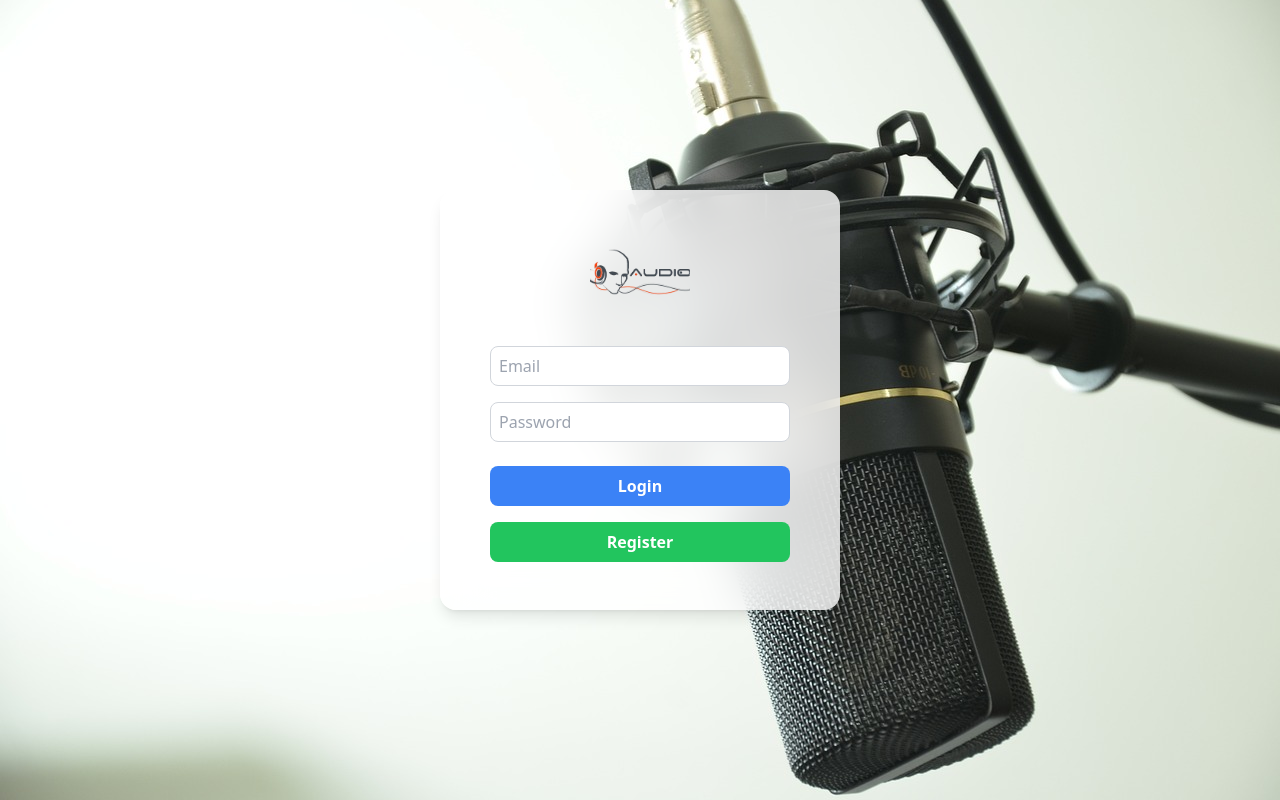
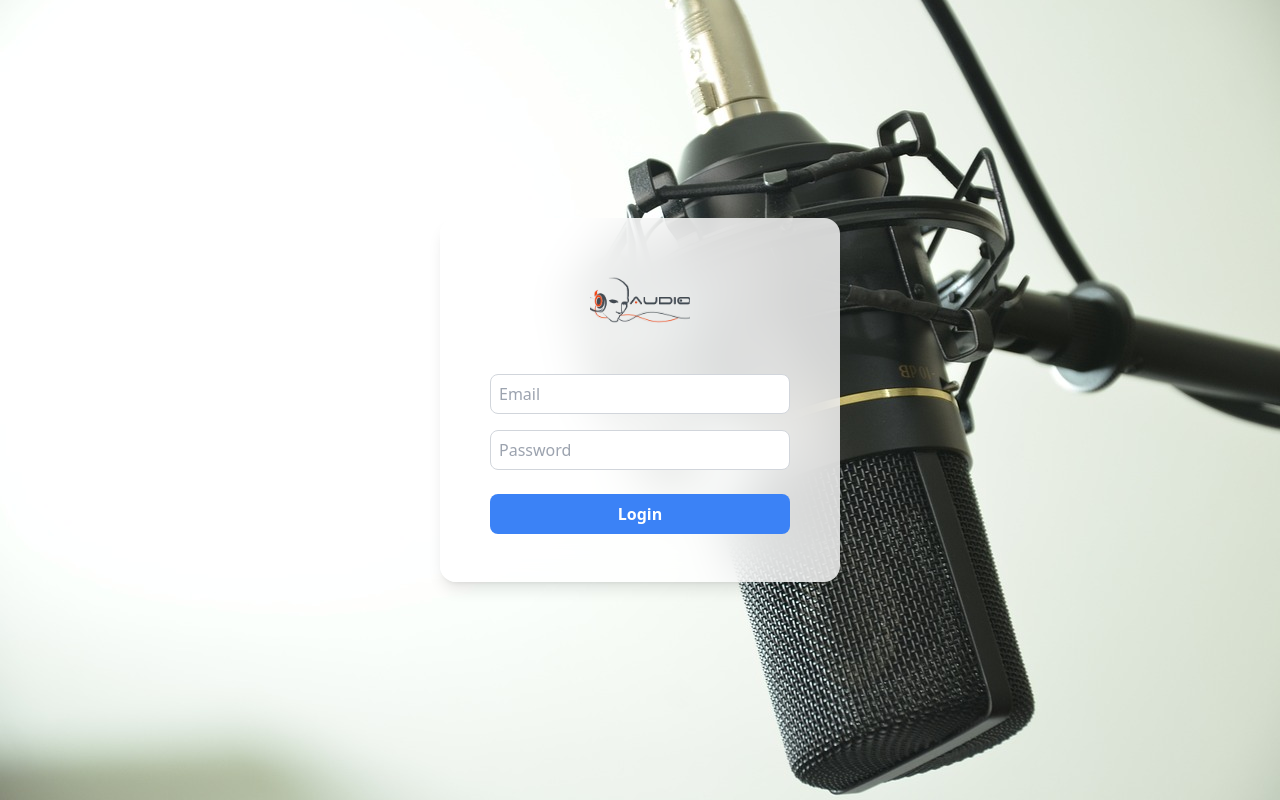
Before and after one commit to Tashika-Wijesooriya/kv-audio-frontend, a React (Vite) app: page /login in a window 1280 px wide. Built offline with nearby package versions, Linux system fonts and the light colour scheme.

Commit message:
lodin done

```diff
--- a/package.json
+++ b/package.json
@@ -10,8 +10,10 @@
     "preview": "vite preview"
   },
   "dependencies": {
+    "axios": "^1.8.3",
     "react": "^19.0.0",
     "react-dom": "^19.0.0",
+    "react-hot-toast": "^2.5.2",
     "react-icons": "^5.5.0",
     "react-router-dom": "^7.3.0"
   },
--- a/src/App.jsx
+++ b/src/App.jsx
@@ -3,10 +3,13 @@ import AdminPage from "./pages/admin/adminPage";
 import HomePage from "./pages/home/homePage";
 import Testing from "./assets/components/testing";
 import LoginPage from "./pages/login/login";
+import toast, { Toaster } from "react-hot-toast";
 
 function App() {
   return (
     <BrowserRouter>
+      <Toaster
+      position="top-right"/>
       <Routes path="/*">
         <Route path="/testing" element={<Testing />} />
         <Route path="/admin/*" element={<AdminPage />} />
--- a/src/pages/login/login.jsx
+++ b/src/pages/login/login.jsx
@@ -1,16 +1,53 @@
 import { useState } from "react";
 import "./login.css";
+import axios from "axios";
+import { toast } from "react-hot-toast";
+import { useNavigate } from "react-router-dom";
 
 export default function LoginPage() {
   const [email, setEmail] = useState("");
   const [password, setPassword] = useState("");
+  const [isLoading, setIsLoading] = useState(false);
+  const navigate = useNavigate(); // Correctly initialize the navigate hook
 
-  function login() {
-    console.log(email, password);
+  // Function to handle form submission
+  function handleOnSubmit(e) {
+    e.preventDefault();
+
+    // Check if email or password are empty
+    if (!email || !password) {
+      toast.error("Email and password are required!");
+      return;
+    }
+
+    // Set loading state while awaiting response
+    setIsLoading(true);
+
+    // Make the API call
+    axios
+      .post("http://localhost:3500/api/users/login", { email, password })
+      .then((res) => {
+        setIsLoading(false);
+        toast.success("Login Success");
+
+        // Get the user data and redirect based on the role
+        const user = res.data.user;
+        if (user.role === "admin") {
+          navigate("/admin"); // Redirect to admin dashboard
+        } else {
+          navigate("/"); // Redirect to user home page
+        }
+      })
+      .catch((err) => {
+        setIsLoading(false);
+        console.error(err);
+        toast.error("Login Failed. Please check your credentials.");
+      });
   }
 
   return (
     <div className="bg-picture w-full h-screen flex justify-center items-center">
+      <form onSubmit={handleOnSubmit}>
         <div className="w-[400px] p-8 bg-white bg-opacity-80 rounded-2xl shadow-lg backdrop-blur-xl flex flex-col justify-center items-center relative">
           <img
             src="/logo.png"
@@ -24,6 +61,7 @@ export default function LoginPage() {
             className="w-[300px] h-[40px] rounded-lg p-2 mb-4 border border-gray-300 focus:outline-none focus:ring-2 focus:ring-blue-500"
             value={email}
             onChange={(e) => setEmail(e.target.value)}
+            required
           />
 
           <input
@@ -32,18 +70,18 @@ export default function LoginPage() {
             className="w-[300px] h-[40px] rounded-lg p-2 mb-6 border border-gray-300 focus:outline-none focus:ring-2 focus:ring-blue-500"
             value={password}
             onChange={(e) => setPassword(e.target.value)}
+            required
           />
 
           <button
-          className="w-[300px] h-[40px] rounded-lg p-2 mb-4 bg-blue-500 text-white font-bold hover:bg-blue-600 transition"
-          onClick={login}
+            type="submit"
+            className="w-[300px] h-[40px] rounded-lg p-2 mb-4 bg-blue-500 text-white font-bold hover:bg-blue-600 transition disabled:opacity-50"
+            disabled={isLoading}
           >
-          Login
-        </button>
-        <button className="w-[300px] h-[40px] rounded-lg p-2 mb-4 bg-green-500 text-white font-bold hover:bg-green-600 transition">
-          Register
+            {isLoading ? "Logging in..." : "Login"}
           </button>
         </div>
+      </form>
     </div>
   );
 }
```
Also changed, not shown: 1 other file (tests, documents, lock files or other folders). Lines whose indentation alone changed are shown as unchanged.
